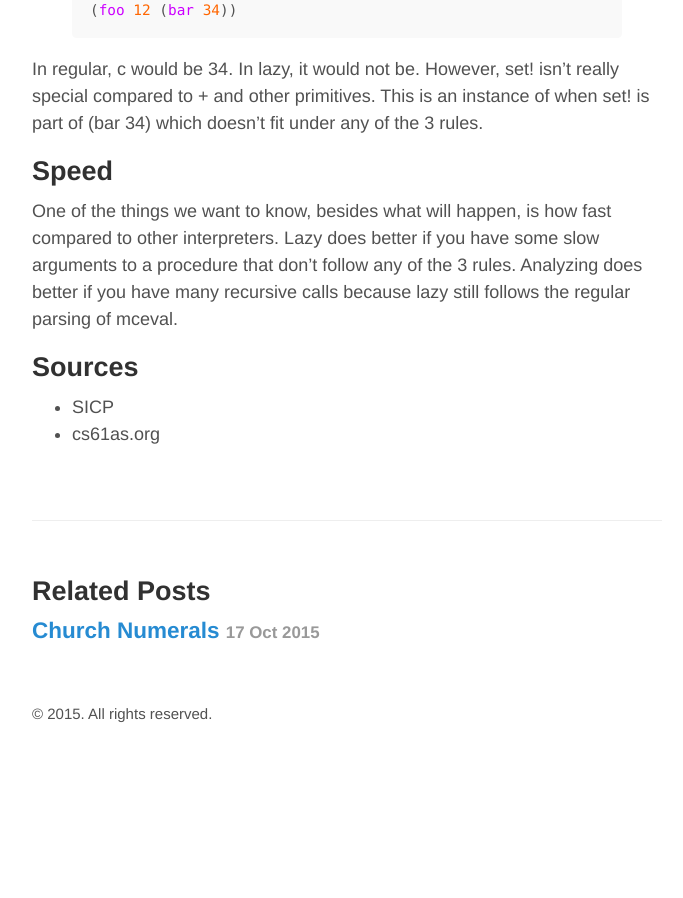
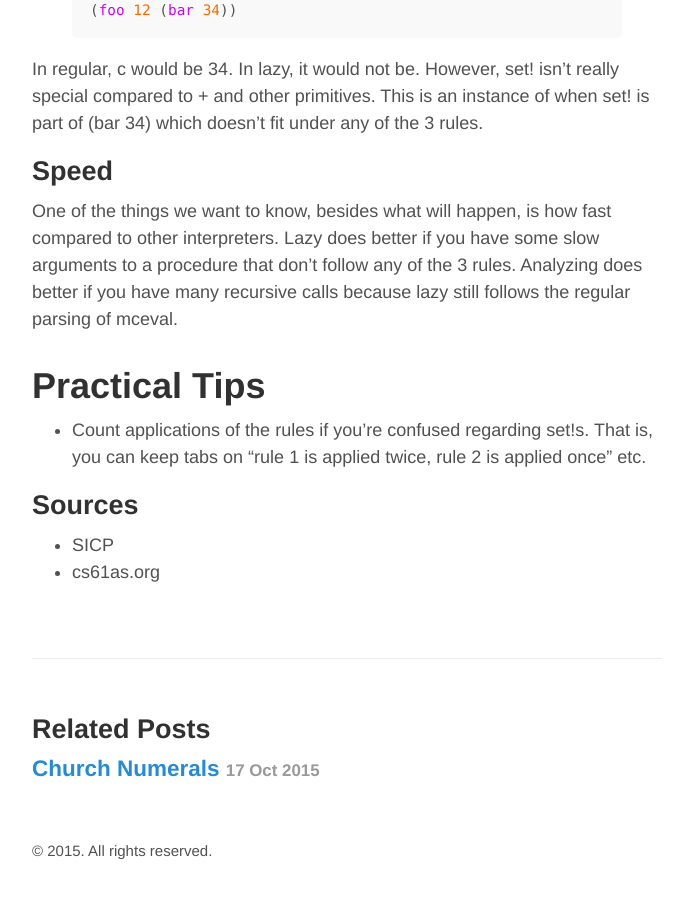
Before and after one commit to ejiang/ejiang.github.io, a Jekyll site: the page built from _posts/2015-11-23-Lazy-Evaluation.md, in a window 1280 px wide and 900 px high, scrolled down 4931 px. Shown: the whole window, without its empty margins (293-976 px from the left). Built offline with Jekyll 4.4.1, drawn with Linux system fonts in a browser that asks for light colours; before the commit the page ends 5694 px from its top, so only the background shows below that.

Commit message:
New practical tips for lazy eval

```diff
--- a/_posts/2015-11-23-Lazy-Evaluation.md
+++ b/_posts/2015-11-23-Lazy-Evaluation.md
@@ -211,6 +211,11 @@
 follow any of the 3 rules. Analyzing does better if you have many recursive calls because
 lazy still follows the regular parsing of mceval.
 
+# Practical Tips
+
+ - Count applications of the rules if you're confused regarding set!s. That is,
+   you can keep tabs on "rule 1 is applied twice, rule 2 is applied once" etc.
+
 ## Sources
 
  - SICP
```
